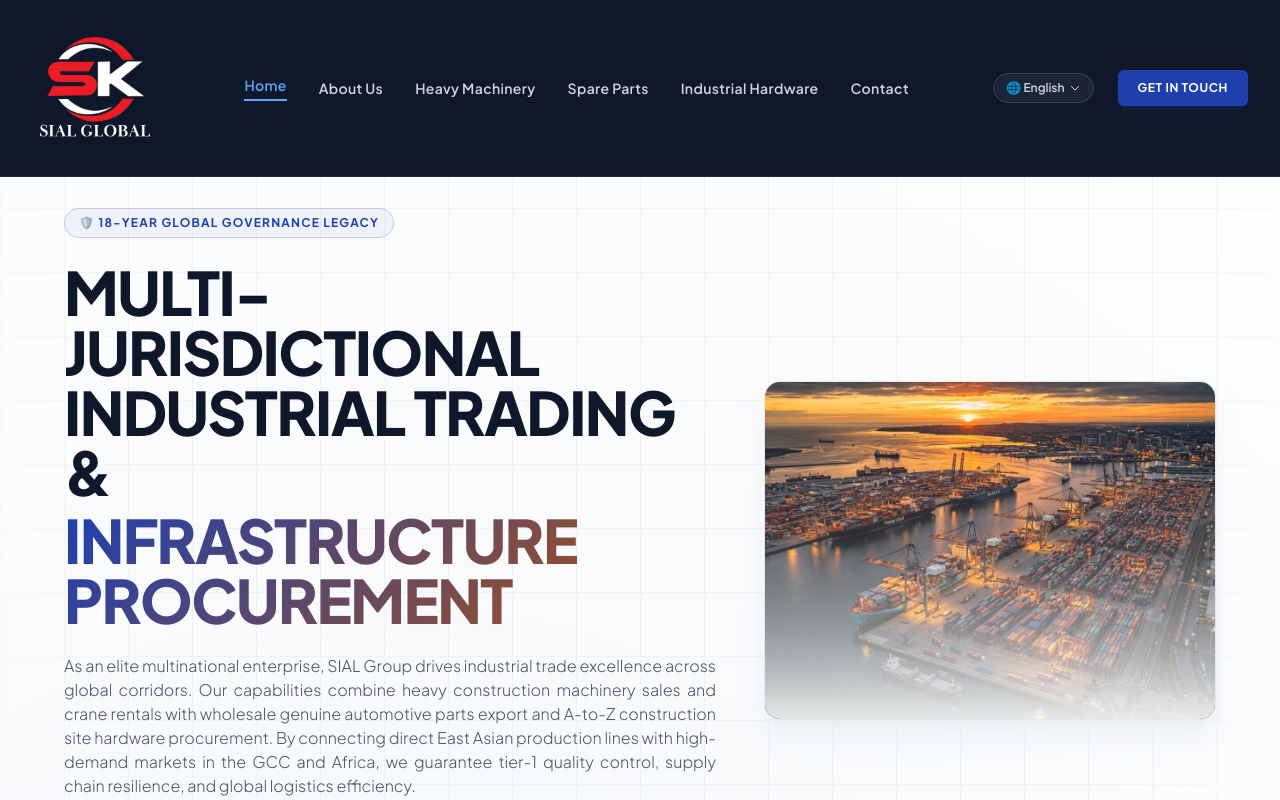
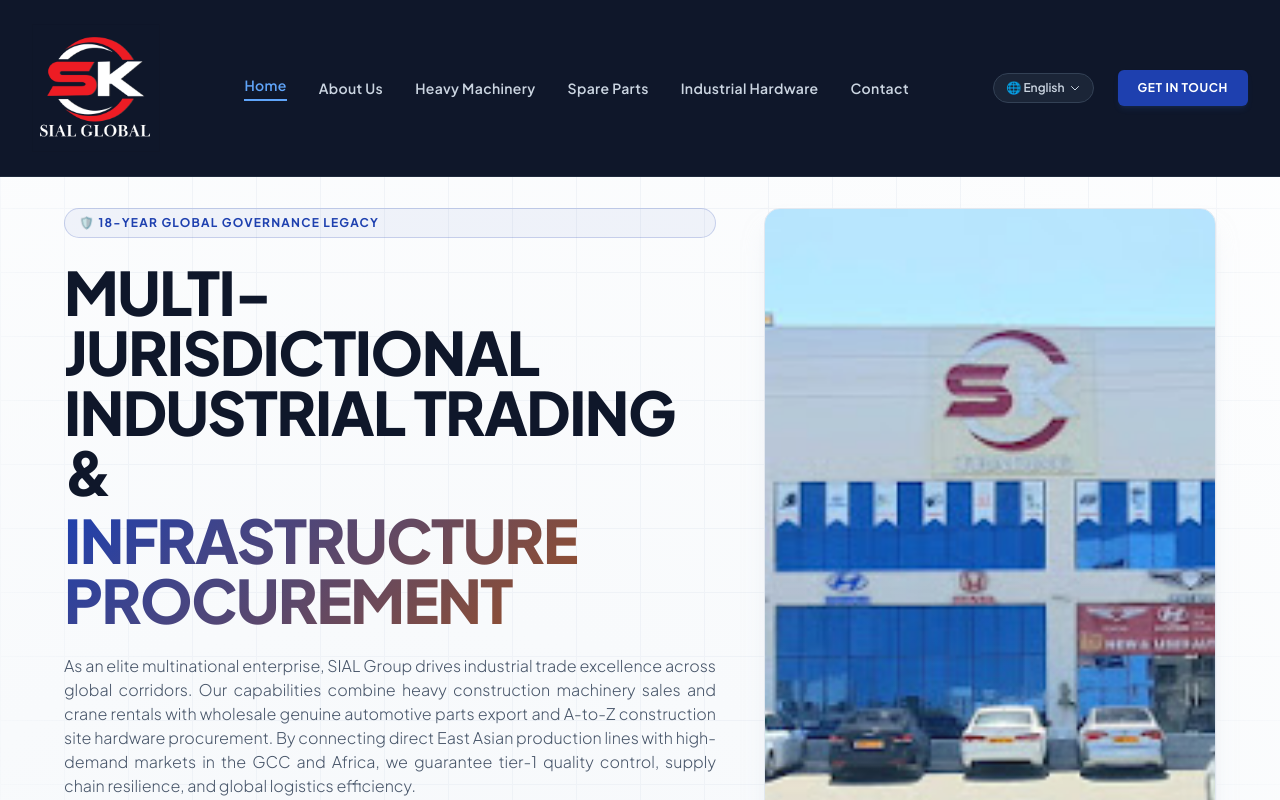
Before and after one commit to ahmedsial1/skglobal, a Next.js app: page / in a window 1280 px wide. Shown: the top 800 px of the page. Built offline with nearby package versions, Linux system fonts and the light colour scheme.

Commit message:
feat: update home hero image to portrait storefront

```diff
--- a/app/page.tsx
+++ b/app/page.tsx
@@ -21,9 +21,9 @@ export default function Home() {
       {/* Hero Section */}
       <section className="relative z-20 pt-20 pb-24 md:pt-32 md:pb-40 max-w-7xl mx-auto px-4 sm:px-8 lg:px-16">
         <ScrollReveal delay={0.1} duration={0.8}>
-          <div className="grid grid-cols-1 lg:grid-cols-12 gap-12 items-center">
+          <div className="grid grid-cols-1 lg:grid-cols-12 gap-12 items-stretch">
             {/* Left Column: Text & CTAs */}
-            <div className="lg:col-span-7 text-start space-y-6">
+            <div className="lg:col-span-7 text-start space-y-6 flex flex-col justify-center">
               {/* Badge */}
               <div className="inline-flex items-center space-x-2 px-3.5 py-1.5 rounded-full border border-sial-blue/20 bg-sial-blue/5 text-xs font-bold uppercase tracking-widest text-sial-blue">
                 <span>{t("home.legacyBadge")}</span>
@@ -58,17 +58,17 @@ export default function Home() {
             </div>
 
             {/* Right Column: Hero Image */}
-            <div className="lg:col-span-5 flex justify-center w-full">
-              <div className="relative w-full aspect-[4/3] sm:aspect-[16/10] lg:aspect-[4/3] rounded-2xl overflow-hidden border border-slate-200 shadow-xl shadow-slate-200/50 transition-all duration-300">
+            <div className="lg:col-span-5 flex justify-center items-stretch w-full">
+              <div className="relative w-full aspect-[3/4] sm:aspect-[4/5] lg:aspect-auto lg:h-full rounded-2xl overflow-hidden border border-slate-200 shadow-xl shadow-slate-200/50 transition-all duration-300">
                 <Image
-                  src="/shipping_port.png"
-                  alt="SIAL Group Global Cargo Shipping Port at Sunset - Multi-Jurisdictional Industrial Trading"
+                  src="/hero_storefront.jpg"
+                  alt="SIAL Group Storefront - Multi-Jurisdictional Industrial Trading and Spare Parts"
                   fill
                   priority
                   className="object-cover"
                   sizes="(max-w-768px) 100vw, 500px"
                 />
-                <div className="absolute inset-0 bg-gradient-to-t from-white/90 via-white/20 to-transparent"></div>
+                <div className="absolute inset-0 bg-gradient-to-t from-white/10 via-transparent to-transparent"></div>
               </div>
             </div>
           </div>
```
Also changed, not shown: public/hero_storefront.jpg (added).
